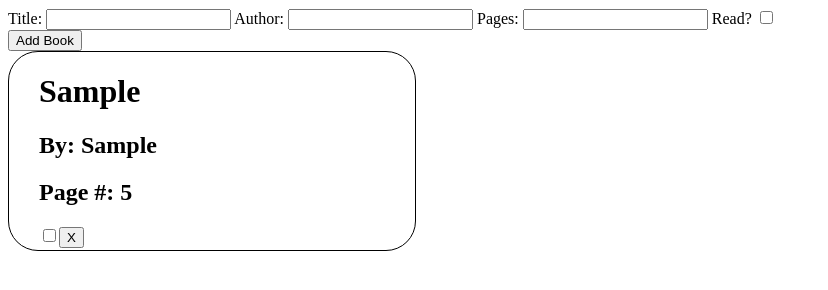
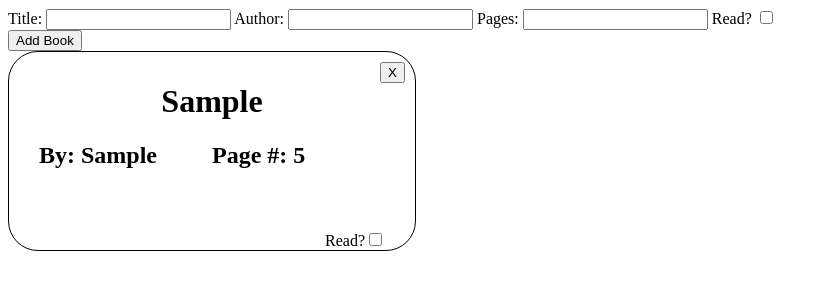
Before and after one commit to lomick2090/odin-library, a plain HTML site: page index.html in a window 1280 px wide. Both pictures are taken after typing "Sample", "Sample", "5" into the empty fields and a click on the button "Add Book". Shown: the whole page, without its empty margins (0-828 px from the left). Drawn offline with Linux system fonts and the light colour scheme.

Commit message:
Finish card text layout

```diff
--- a/script.js
+++ b/script.js
@@ -7,6 +7,7 @@ const pagesBox = document.getElementById('pages');
 const readBox = document.getElementById('read');
 const addButton = document.getElementById('add');
 
+//constructor for new books
 function book(title, author, pages, read) {
     this.title = title;
     this.author = author;
@@ -15,6 +16,8 @@ function book(title, author, pages, read) {
 }
 
 function addBookToLibrary() {
+
+    //stores and deletes input instead of using the traditional 'submit' button
     let inputTitle = titleBox.value;
     titleBox.value = '';
     let inputAuthor = authorBox.value;
@@ -29,6 +32,66 @@ function addBookToLibrary() {
     myLibrary.push(newBook);
     addCard();
 }
+
+function addCard() {
+    let card = document.createElement('div');
+    var i = myLibrary.length - 1;
+
+    //data-index is used later in other functions to connect the DOM elements to their corresponding data in myLibrary array
+    card.setAttribute('data-index', i);
+    card.className = 'card';
+
+    let newTitle = myLibrary[i].title;
+    let cardTitle = document.createElement('h1');
+    cardTitle.className = 'title';
+    cardTitle.innerHTML = newTitle;
+
+    let newAuthor = myLibrary[i].author;
+    let cardAuthor = document.createElement('h2');
+    cardAuthor.className = 'author';
+    cardAuthor.innerHTML = `By: ${newAuthor}`;
+
+    let newPages = myLibrary[i].pages;
+    let cardPages = document.createElement('h2');
+    cardPages.className = 'pages';
+    cardPages.innerHTML = `Page #: ${newPages}`;
+
+    let hasRead = myLibrary[i].read;
+    let cardRead = document.createElement('input');
+    cardRead.id = 'read';
+    cardRead.className = 'readbox';
+    cardRead.type = 'checkbox';
+    if (hasRead) {
+        cardRead.checked = true
+    } else {
+        cardRead.checked = false;
+    }
+
+    let labelRead = document.createElement('label')
+    labelRead.className = 'readlabel';
+    labelRead.id = 'read';
+    labelRead.innerHTML = 'Read?';
+
+    let xButton = document.createElement('button');
+    xButton.innerHTML = 'X';
+    xButton.className = 'exitbutton';
+
+    card.appendChild(cardTitle);
+    card.appendChild(cardAuthor);
+    card.appendChild(cardPages);
+    labelRead.appendChild(cardRead);
+    card.appendChild(labelRead);
+    card.appendChild(xButton);
+    cardHolder.appendChild(card);
+
+    let exitButtons = document.getElementsByClassName('exitbutton');
+    let readChecks = document.getElementsByClassName('readbox');
+
+    readChecks[readChecks.length - 1].addEventListener('click', toggleRead);
+    exitButtons[exitButtons.length - 1].addEventListener('click', deleteBook);
+}
+
+
 function deleteBook() {
     var index = this.parentNode.getAttribute('data-index');
     myLibrary.splice(index, 1);
@@ -50,55 +113,4 @@ function toggleRead () {
     }
 }
 
-
-
 addButton.addEventListener('click', addBookToLibrary);
-
-function addCard() {
-    let card = document.createElement('div');
-    let i = myLibrary.length - 1;
-    card.setAttribute('data-index', i);
-    card.className = 'card';
-
-    let newTitle = myLibrary[i].title;
-    let cardTitle = document.createElement('h1');
-    cardTitle.className = 'title';
-    cardTitle.innerHTML = newTitle;
-
-    let newAuthor = myLibrary[i].author;
-    let cardAuthor = document.createElement('h2');
-    cardAuthor.className = 'author';
-    cardAuthor.innerHTML = `By: ${newAuthor}`;
-
-    let newPages = myLibrary[i].pages;
-    let cardPages = document.createElement('h2');
-    cardPages.className = 'pages';
-    cardPages.innerHTML = `Page #: ${newPages}`;
-
-    let hasRead = myLibrary[i].read;
-    let cardRead = document.createElement('input');
-    cardRead.className = 'readbox';
-    cardRead.type = 'checkbox';
-    if (hasRead) {
-        cardRead.checked = true
-    } else {
-        cardRead.checked = false;
-    }
-
-    let xButton = document.createElement('button');
-    xButton.innerHTML = 'X';
-    xButton.className = 'exitbutton';
-
-    card.appendChild(cardTitle);
-    card.appendChild(cardAuthor);
-    card.appendChild(cardPages);
-    card.appendChild(cardRead);
-    card.appendChild(xButton);
-    cardHolder.appendChild(card);
-
-    const exitButtons = document.getElementsByClassName('exitbutton');
-    const readChecks = document.getElementsByClassName('readbox');
-
-    readChecks[readChecks.length - 1].addEventListener('click', toggleRead);
-    exitButtons[exitButtons.length - 1].addEventListener('click', deleteBook);
-}
--- a/style.css
+++ b/style.css
@@ -8,11 +8,32 @@
 .card {
     border: 1px solid black;
     border-radius: 30px;
+    padding-top: 10px;
     padding-left: 30px;
+    padding-right:30px;
+    display: grid;
+    grid-template-columns: 1fr 1fr;
+    grid-template-rows: 1.3fr 1fr 1fr;
+    position: relative;
 }
 
+.title {
+    grid-column: 1 / 3;
+    text-align: center;
+}
 
+.readlabel {
+    grid-column: 2 / 3;
+    justify-self: end;
+    align-self: end;
+}
 
-.h2 {
-    margin-bottom:0;
+.exitbutton {
+    position: absolute;
+    top: 10px;
+    right: 10px;
 }
+
+h2{
+    margin:0;
+}
```
